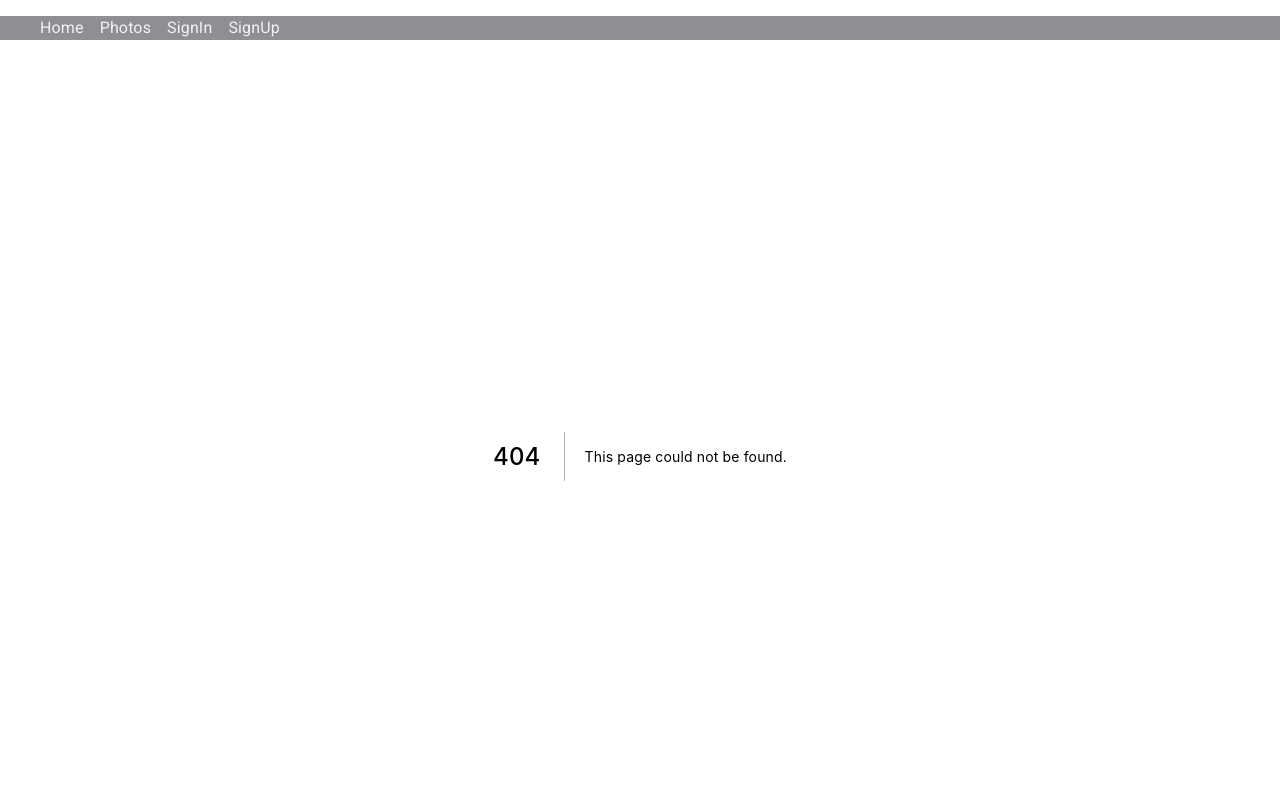
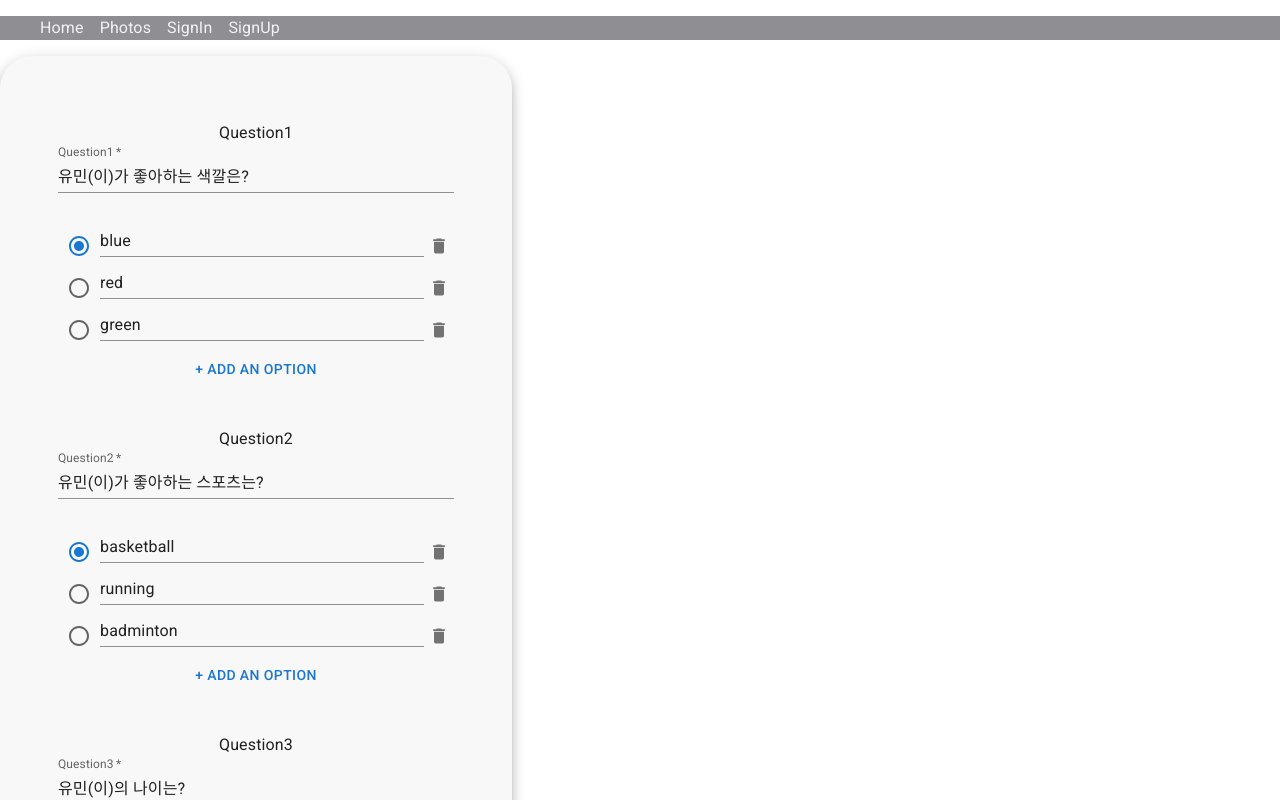
Before and after one commit to yumin-jung/ID311-Final-Project, a Next.js app in the folder client/: page /makeQuiz in a window 1280 px wide. Before the commit this address had no page. Shown: the top 800 px of the page. Built offline with nearby package versions, Linux system fonts and the light colour scheme.

Commit message:
Implement MakeQuiz in client

```diff
--- /dev/null
+++ b/client/components/MakeOneQuestion.js
@@ -0,0 +1,103 @@
+import * as React from 'react';
+import Box from '@mui/material/Box';
+import Stack from '@mui/material/Stack';
+import Container from '@mui/material/Container';
+import TextField from '@mui/material/TextField';
+import Radio from '@mui/material/Radio';
+import Button from '@mui/material/Button';
+import IconButton from '@mui/material/IconButton';
+import DeleteIcon from '@mui/icons-material/Delete';
+import { Typography } from '@mui/material';
+
+export default function MakeOneQuestion({ order, question, presetOptions, presetRadio, loadData }) {
+    const [questionValue, setquestionValue] = React.useState(question);
+    const [optionList, setoptionList] = React.useState(presetOptions);
+    const [selectedRadio, setselectedRadio] = React.useState(presetRadio);
+
+    loadData(order-1, {question: questionValue, options: optionList, selected: selectedRadio});
+
+    const AddOption = () => {
+        let options = [...optionList];
+        options.push('');
+        setoptionList(options);
+    };
+
+    const DeleteOption = (event) => {
+        let options = [...optionList];
+        if(options.length > 1) options = options.filter((e,idx) => idx!=event);
+        if(selectedRadio && selectedRadio>=event) {
+            setselectedRadio(selectedRadio => selectedRadio-1);
+        }
+        setoptionList(options);
+    }
+
+    const ChangeQuestion = (event) => {
+        setquestionValue(event.target.value);
+    }
+
+    const ChangeOptionContents = (event) => {
+        let idx = event.target.id.slice(-1);
+        let options = [...optionList];
+        options[idx] = event.target.value;
+        setoptionList(options);
+    }
+
+    const handleRadioChange = (event) => {
+        setselectedRadio(event);
+    };
+
+    return (
+        <Container
+        component="main"
+        maxWidth="xs"
+        >
+            <Box
+                sx={{
+                    mt: '10%', mb:'8%',
+                    display: 'flex',
+                    flexDirection: 'column',
+                    alignItems:'center',
+                }}
+            >
+                <Typography>
+                    Question{order}
+                </Typography>
+                <TextField
+                    onChange={ChangeQuestion}
+                    value={questionValue}
+                    fullWidth
+                    required
+                    label={"Question"+order}
+                    variant="standard"
+                />
+            </Box>
+                {optionList.map((value,idx) => (
+                    <Stack key={idx} direction="row" spacing={0}>
+                        <Radio
+                            checked={selectedRadio == idx}
+                            onChange={()=>handleRadioChange(idx)}
+                        />
+                        <TextField
+                            id={"opt"+idx}
+                            placeholder="Write option"
+                            onChange={ChangeOptionContents}
+                            value={value}
+                            variant="standard"
+                            fullWidth
+                        ></TextField>
+                        <IconButton
+                            onClick={()=>DeleteOption(idx)}
+                            size="small"
+                        >
+                            <DeleteIcon fontSize="small"/>
+                        </IconButton>
+                    </Stack>
+                ))}
+                <Button
+                    onClick={AddOption}
+                    fullWidth
+                >+ Add an option</Button>
+                {/* <Button type="submit" onSubmit={NextPage} variant="outlined">Next</Button> */}
+        </Container>
+    );
+}
--- /dev/null
+++ b/client/pages/makeQuiz.js
@@ -0,0 +1,55 @@
+import MakeOneQuestion from '../components/MakeOneQuestion';
+import Button from '@mui/material/Button';
+import IconButton from '@mui/material/IconButton';
+import Container from '@mui/material/Container';
+import Box from '@mui/material/Box';
+
+export default function Quiz(){
+    const qBundle = [];
+
+    //preset questions
+    qBundle.push({question: '유민(이)가 좋아하는 색깔은?', options: ['blue', 'red', 'green'], selected:0});
+    qBundle.push({question: '유민(이)가 좋아하는 스포츠는?', options: ['basketball', 'running','badminton'], selected:0});
+    qBundle.push({question: '유민(이)의 나이는?', options: ['19', '21','25'], selected:0});
+
+    const sendData= () => {
+        console.log(qBundle);
+    }
+
+    const loadData = (idx, data) => {
+        qBundle[idx] = data;
+    }
+
+    return (
+        <Box component='Container'>
+            <Box
+                sx={{
+                        bgcolor: '#f8f8f8',
+                        boxShadow: 8,
+                        borderRadius: 8,
+                        p: '2%',
+                        minWidth: 360,
+                        width: '40%'
+                    }}
+                >
+                {qBundle.map((bundles,idx) => (
+                    <MakeOneQuestion key={idx}
+                        order={idx+1}
+                        question={bundles.question}
+                        presetOptions={bundles.options}
+                        presetRadio={bundles.selected}
+                        loadData={loadData}/>
+                ))}
+                <IconButton aria-label="add">
+                    {/* <AddIcon /> */}
+                </IconButton>
+                <Button
+                    variant='contained'
+                    fullWidth
+                    onClick={sendData}
+                > Submit
+                </Button>
+            </Box>
+        </Box>
+    )
+}
```
